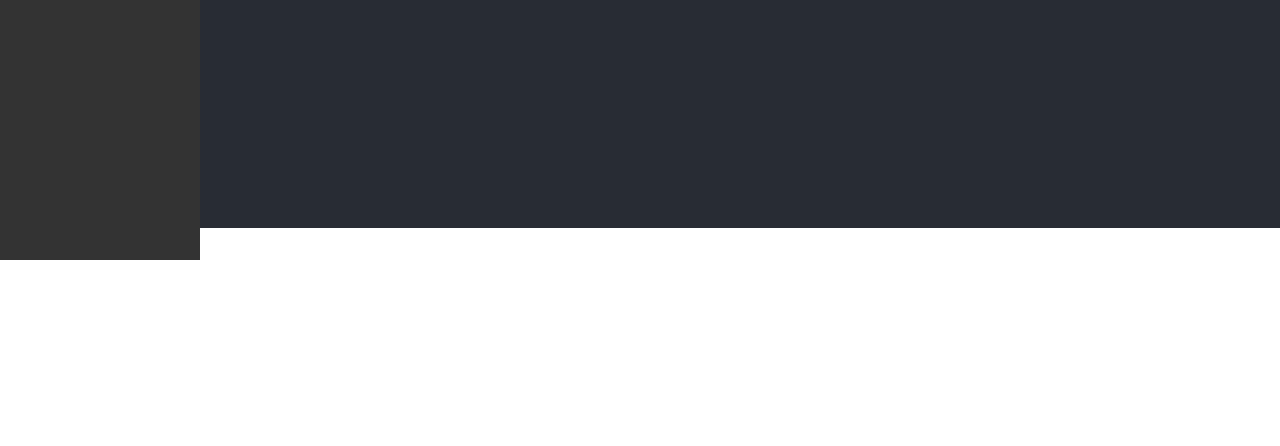
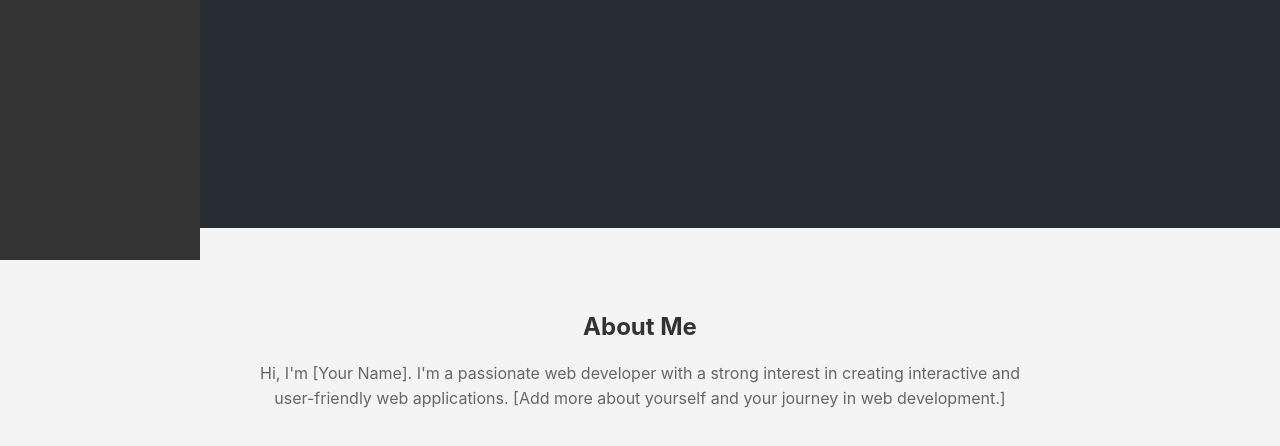
Before and after one commit to WilfredBridges/Wilfred_Bridges_Portfolio, a React app in the folder wilfred-portfolio/: page / in a window 1280 px wide. Shown: the part 572-1018 px from the top of the page. Before the commit the page ends 800 px from the top, so only its background shows below. Built offline with nearby package versions, Linux system fonts and the light colour scheme.

Commit message:
about me section set up

```diff
--- a/wilfred-portfolio/src/App.js
+++ b/wilfred-portfolio/src/App.js
@@ -1,6 +1,7 @@
 import logo from './logo.svg';
 import './App.css';
 import Header from './components/header/Header'
+import AboutMe from './components/aboutme/AboutMe'
 
 function App() {
   return (
@@ -8,6 +9,9 @@ function App() {
       <header className="App-header">
       <Header />
       </header>
+      <div classname='about'>
+      <AboutMe />
+      </div>
     </div>
   );
 }
--- a/wilfred-portfolio/src/components/aboutme/AboutMe.css
+++ b/wilfred-portfolio/src/components/aboutme/AboutMe.css
@@ -0,0 +1,20 @@
+/* components/AboutMe.css */
+.about {
+    padding: 4rem 0;
+    background-color: #f4f4f4;
+  }
+
+  .about-content {
+    max-width: 800px;
+    margin: 0 auto;
+    text-align: center;
+  }
+
+  .about-content h2 {
+    color: #333;
+  }
+
+  .about-content p {
+    color: #666;
+    line-height: 1.6;
+  }
--- a/wilfred-portfolio/src/components/aboutme/AboutMe.js
+++ b/wilfred-portfolio/src/components/aboutme/AboutMe.js
@@ -0,0 +1,19 @@
+// components/AboutMe.js
+import React from 'react';
+import './AboutMe.css';
+
+const AboutMe = () => {
+  return (
+    <section id="about" className="about">
+      <div className="about-content">
+        <h2>About Me</h2>
+        <p>
+          Hi, I'm [Your Name]. I'm a passionate web developer with a strong interest in creating interactive and user-friendly web applications.
+          [Add more about yourself and your journey in web development.]
+        </p>
+      </div>
+    </section>
+  );
+};
+
+export default AboutMe;
```
